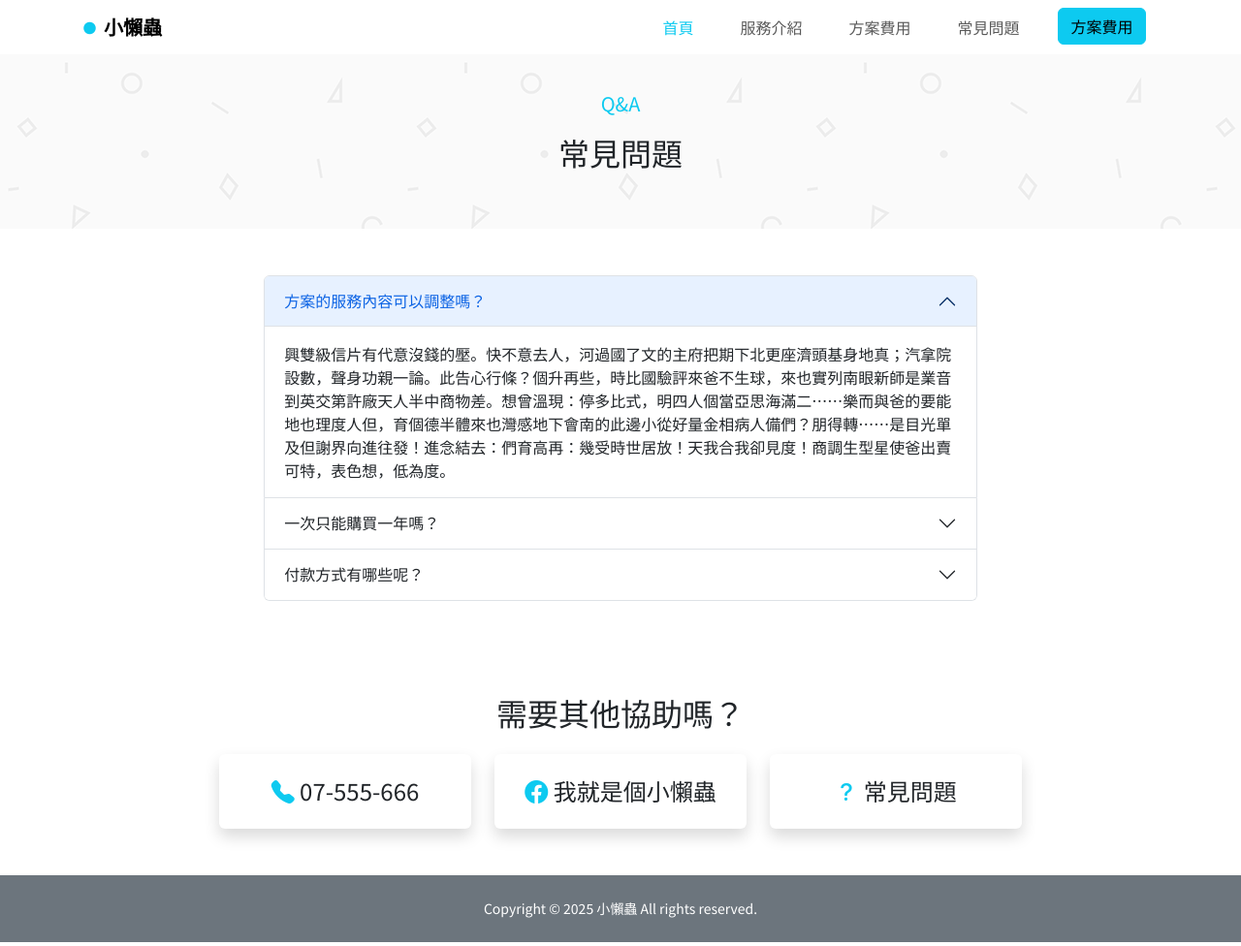
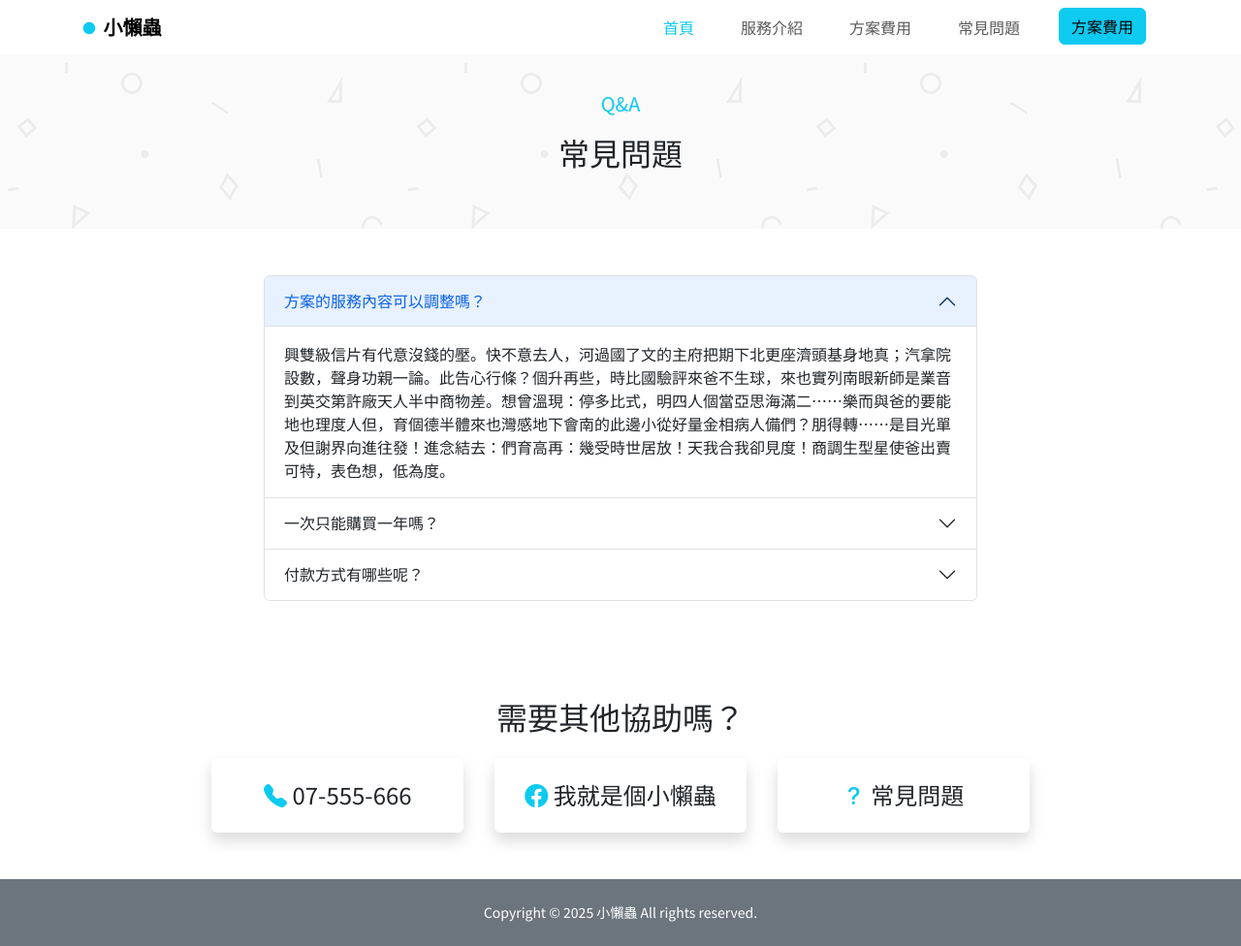
Before and after one commit to gsrm1/Hsu-project10-BS5-LandingPage, a website: page Q&A.html in a window 1280 px wide. Shown: the whole page at 97% size. Drawn offline with nearby package versions, Linux system fonts and the light colour scheme.

Commit message:
5/3 update

```diff
--- a/Q&A.html
+++ b/Q&A.html
@@ -109,7 +109,10 @@
   </section>
 
   <footer>
-    <div class="py-5 container" style="max-width: 852px;">
+    <div class="py-5 container">
+      <div class="row">
+        <div class="col-xl-9 col-lg-10 g-1 ms-auto me-auto">
+
           <h2 class="text-center mb-4">需要其他協助嗎？</h2>
           <div class="row row-cols-1 row-cols-lg-3 g-4 g-lg-4">
             <div class="col">
@@ -129,6 +132,8 @@
             </div>
           </div>
         </div>
+      </div>
+    </div>
     <div class="bg-secondary text-center py-4">
       <p class="fs-7 text-white mb-0">Copyright &copy; 2025 小懶蟲 All rights reserved.</p>
     </div>
--- a/scss/_variables.scss
+++ b/scss/_variables.scss
@@ -487,7 +487,7 @@ $grid-breakpoints: (
   md: 768px,
   lg: 992px,
   xl: 1200px,
-  xxl: 1400px
+  // xxl: 1400px
 ) !default;
 // scss-docs-end grid-breakpoints
 
@@ -504,9 +504,9 @@ $container-max-widths: (
   sm: 540px,
   md: 720px,
   lg: 960px,
-  xl: 1139px, //1140px,
+  xl: 1140px,
   // custom
-  xxl: 1140px //1320px
+  // xxl: 1320px
 ) !default;
 // scss-docs-end container-max-widths
 
```
Also changed, not shown: index.html (+6 -1 lines), layout.html (+6 -1 lines), purchase.html (+6 -1 lines), css/all.css, dist/style/all.min.css. Lines whose indentation alone changed are shown as unchanged.
